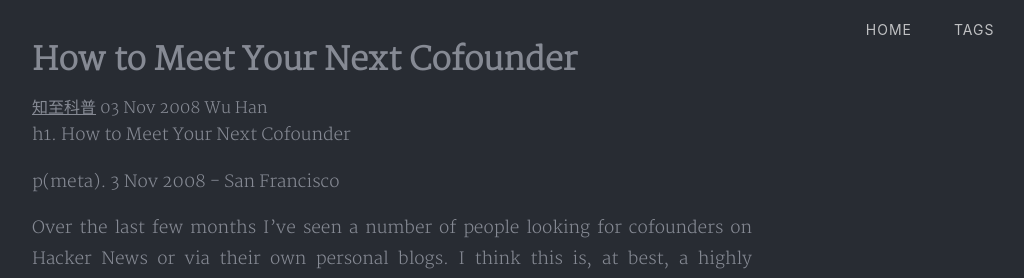
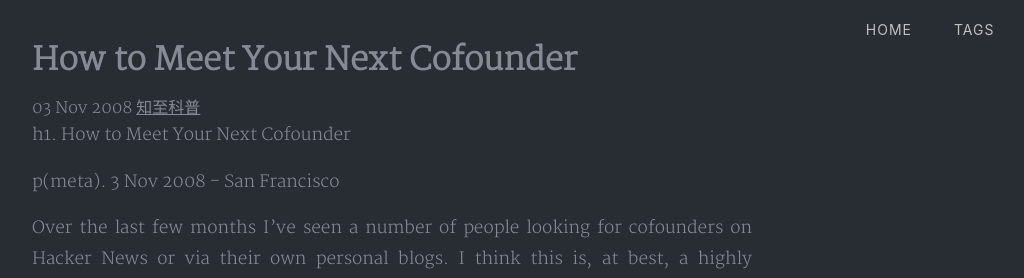
Before and after one commit to tsuibin/tsuibin.github.io, a Jekyll site: the page built from _posts/2008-11-03-how-to-meet-your-next-cofounder.md, in a window 1280 px wide and 900 px high. Shown: the top 278 px of the window, without its empty margins (248-1272 px from the left). Built offline with Jekyll 4.4.1, drawn with Linux system fonts in a browser that asks for light colours; nearby versions of some CDN libraries; comment, search, counter and statistics services are not loaded; a style sheet for code colours, icons or effects is not loaded.

Commit message:
Update post.html

```diff
--- a/_layouts/post.html
+++ b/_layouts/post.html
@@ -18,9 +18,8 @@
     <article class="markdown-body">
         <h1>{{ page.title }}</h1>
         <div class="post-meta">
+            <time class="post-meta-item" datetime="{{ page.date | date:"%y-%m-%d" }}"><i class="iconfont icon-date"></i>{{ page.date | date_to_string }}</time>
             <span class="post-meta-item"><i class="iconfont icon-author"></i><a href="{{ site.url }}" target="_blank" rel="author">{% if page.author %}{{ page.author }}{% else %}{{ site.author }}{% endif %}</a></></span>
-            <time class="post-meta-item" datetime="{{ page.date | date:"%y-%m-%d" }}"><i class="iconfont icon-date"></i>{{ page.date | date_to_string }}</time>
-            <span class="post-meta-item"><i class="iconfont icon-address"></i>{% if page.address %}{{ page.address }}{% else %}{{ site.address }}{% endif %}</span>
         </div>
         {{ page.content }}
     </article>
```
